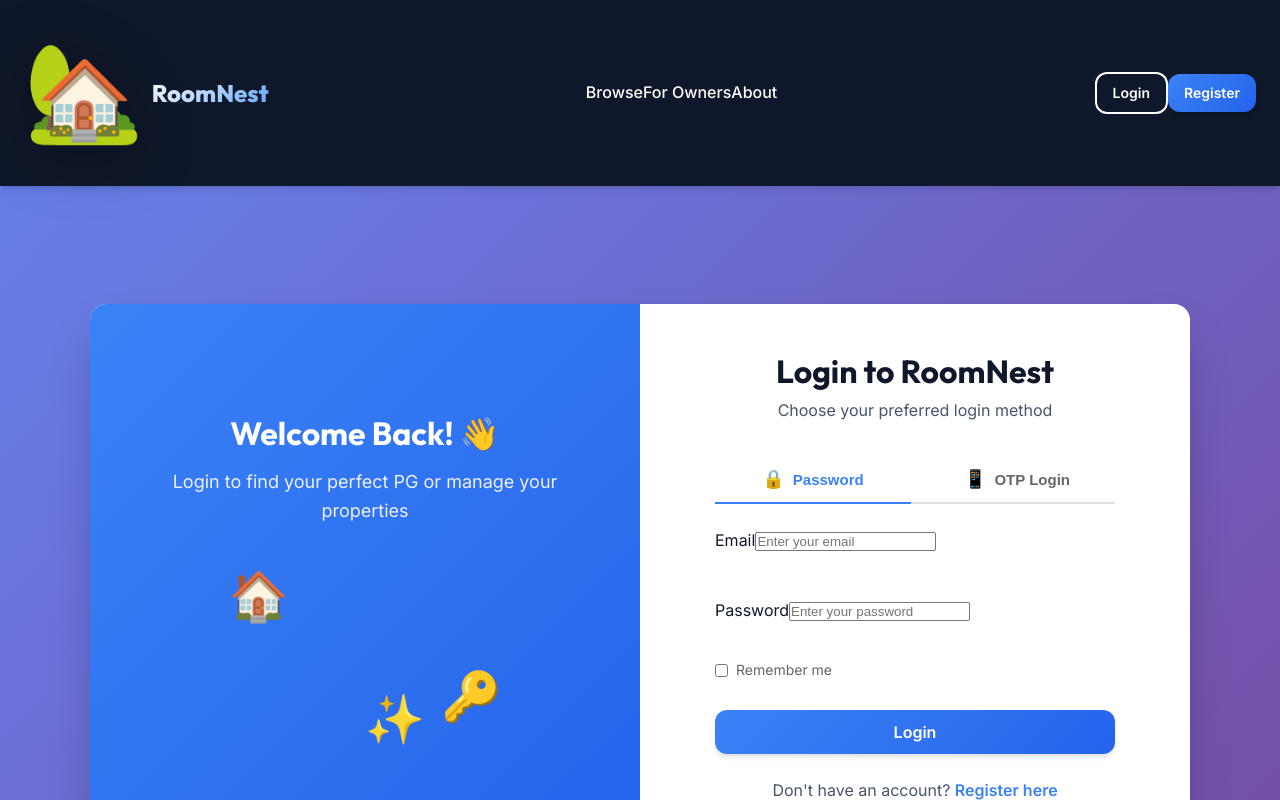
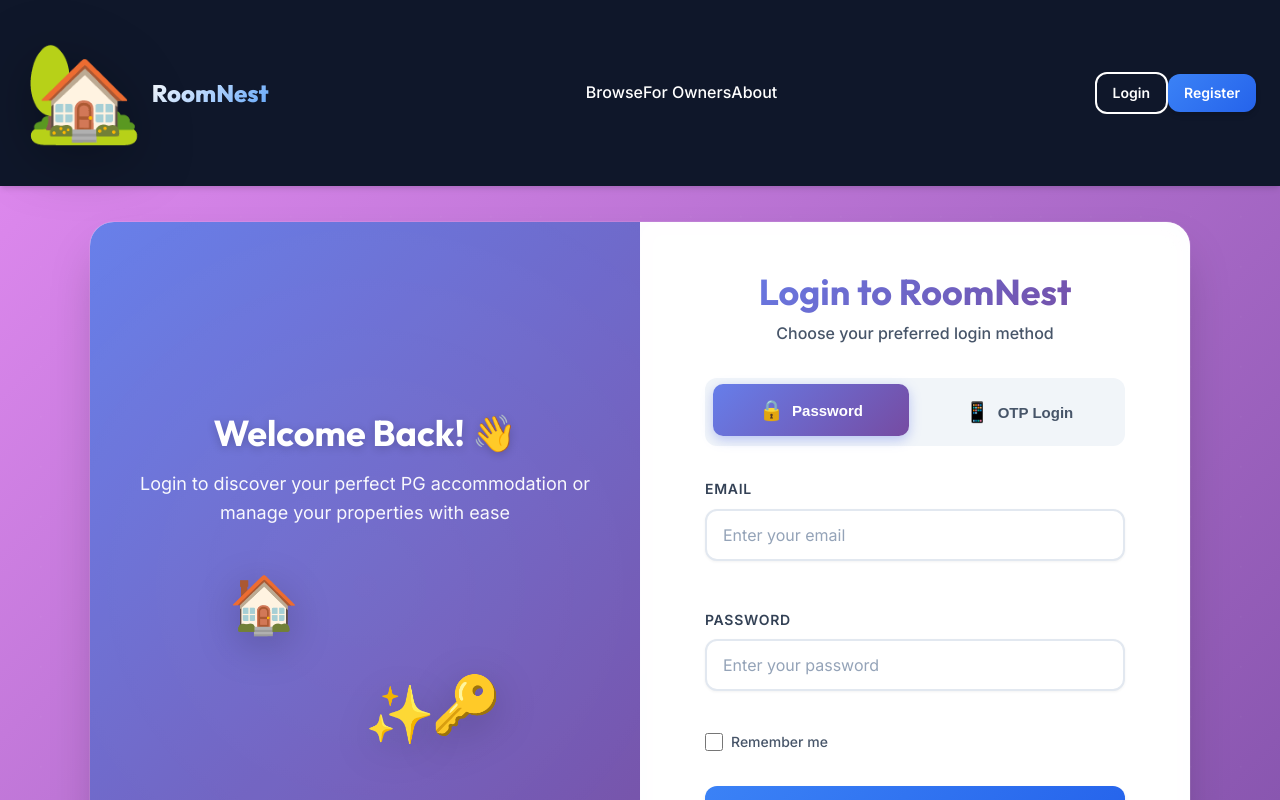
Before and after one commit to abhishekgaud7/PG_Frontend, a React (Vite) app: page /login in a window 1280 px wide. Shown: the top 800 px of the page. Built offline with nearby package versions, Linux system fonts and the light colour scheme.

Commit message:
feat: Redesign login page with modern glassmorphism and animated gradients

```diff
--- a/src/pages/Auth.css
+++ b/src/pages/Auth.css
@@ -3,8 +3,49 @@
     display: flex;
     align-items: center;
     justify-content: center;
-    background: linear-gradient(135deg, #667eea 0%, #764ba2 100%);
+    background: linear-gradient(-45deg, #667eea, #764ba2, #f093fb, #4facfe);
+    background-size: 400% 400%;
+    animation: gradientShift 15s ease infinite;
     padding: 2rem 1rem;
+    position: relative;
+    overflow: hidden;
+}
+
+.auth-page::before {
+    content: '';
+    position: absolute;
+    top: -50%;
+    left: -50%;
+    width: 200%;
+    height: 200%;
+    background: radial-gradient(circle, rgba(255, 255, 255, 0.1) 1px, transparent 1px);
+    background-size: 50px 50px;
+    animation: backgroundMove 20s linear infinite;
+    opacity: 0.3;
+}
+
+@keyframes gradientShift {
+    0% {
+        background-position: 0% 50%;
+    }
+
+    50% {
+        background-position: 100% 50%;
+    }
+
+    100% {
+        background-position: 0% 50%;
+    }
+}
+
+@keyframes backgroundMove {
+    0% {
+        transform: translate(0, 0);
+    }
+
+    100% {
+        transform: translate(50px, 50px);
+    }
 }
 
 .auth-container {
@@ -12,21 +53,62 @@
     grid-template-columns: 1fr 1fr;
     max-width: 1100px;
     width: 100%;
-    background: var(--white);
-    border-radius: var(--radius-xl);
+    background: rgba(255, 255, 255, 0.95);
+    backdrop-filter: blur(20px);
+    border-radius: 24px;
     overflow: hidden;
-    box-shadow: var(--shadow-2xl);
-    animation: fadeIn 0.5s ease-out;
+    box-shadow: 0 25px 50px -12px rgba(0, 0, 0, 0.25),
+        0 0 0 1px rgba(255, 255, 255, 0.1);
+    animation: fadeInUp 0.6s ease-out;
+    position: relative;
+    z-index: 1;
+}
+
+@keyframes fadeInUp {
+    from {
+        opacity: 0;
+        transform: translateY(30px);
+    }
+
+    to {
+        opacity: 1;
+        transform: translateY(0);
+    }
 }
 
 .auth-illustration {
-    background: linear-gradient(135deg, var(--blue-primary), var(--blue-hover));
+    background: linear-gradient(135deg, #667eea 0%, #764ba2 100%);
     padding: 3rem;
     display: flex;
     align-items: center;
     justify-content: center;
     position: relative;
     overflow: hidden;
+}
+
+.auth-illustration::before {
+    content: '';
+    position: absolute;
+    top: -50%;
+    right: -50%;
+    width: 200%;
+    height: 200%;
+    background: radial-gradient(circle, rgba(255, 255, 255, 0.1) 0%, transparent 70%);
+    animation: pulse 8s ease-in-out infinite;
+}
+
+@keyframes pulse {
+
+    0%,
+    100% {
+        transform: scale(1);
+        opacity: 0.5;
+    }
+
+    50% {
+        transform: scale(1.1);
+        opacity: 0.8;
+    }
 }
 
 .illustration-content {
@@ -37,16 +119,19 @@
 }
 
 .illustration-content h2 {
-    font-size: 2rem;
+    font-size: 2.25rem;
     margin-bottom: 1rem;
     color: var(--white);
+    font-weight: 700;
+    text-shadow: 0 2px 10px rgba(0, 0, 0, 0.2);
 }
 
 .illustration-content p {
     font-size: 1.125rem;
-    opacity: 0.9;
+    opacity: 0.95;
     margin-bottom: 2rem;
     color: var(--white);
+    line-height: 1.6;
 }
 
 .illustration-graphic {
@@ -57,8 +142,9 @@
 
 .floating-card {
     position: absolute;
-    font-size: 3rem;
+    font-size: 3.5rem;
     animation: float 3s ease-in-out infinite;
+    filter: drop-shadow(0 10px 20px rgba(0, 0, 0, 0.2));
 }
 
 .card-1 {
@@ -83,11 +169,11 @@
 
     0%,
     100% {
-        transform: translateY(0);
+        transform: translateY(0) rotate(0deg);
     }
 
     50% {
-        transform: translateY(-20px);
+        transform: translateY(-25px) rotate(5deg);
     }
 }
 
@@ -96,11 +182,13 @@
     display: flex;
     align-items: center;
     justify-content: center;
+    background: rgba(255, 255, 255, 0.6);
+    backdrop-filter: blur(10px);
 }
 
 .auth-form-wrapper {
     width: 100%;
-    max-width: 400px;
+    max-width: 420px;
 }
 
 .auth-header {
@@ -109,20 +197,75 @@
 }
 
 .auth-header h1 {
-    font-size: 2rem;
+    font-size: 2.25rem;
     margin-bottom: 0.5rem;
     color: var(--gray-900);
+    font-weight: 700;
+    background: linear-gradient(135deg, #667eea, #764ba2);
+    -webkit-background-clip: text;
+    -webkit-text-fill-color: transparent;
+    background-clip: text;
 }
 
 .auth-header p {
     color: var(--gray-600);
     font-size: 1rem;
+    font-weight: 500;
 }
 
 .auth-form {
     display: flex;
     flex-direction: column;
-    gap: 1.25rem;
+    gap: 1.5rem;
+}
+
+.form-group {
+    position: relative;
+    margin-bottom: 0;
+}
+
+.form-group label {
+    display: block;
+    font-weight: 600;
+    margin-bottom: 0.5rem;
+    color: var(--gray-700);
+    font-size: 0.875rem;
+    text-transform: uppercase;
+    letter-spacing: 0.05em;
+    transition: color 0.2s;
+}
+
+.form-group input {
+    width: 100%;
+    padding: 0.875rem 1rem;
+    font-size: 1rem;
+    font-family: var(--font-sans);
+    border: 2px solid var(--gray-200);
+    border-radius: 12px;
+    background: var(--white);
+    color: var(--gray-900);
+    transition: all 0.3s cubic-bezier(0.4, 0, 0.2, 1);
+    box-shadow: 0 1px 3px rgba(0, 0, 0, 0.05);
+}
+
+.form-group input:focus {
+    outline: none;
+    border-color: #667eea;
+    box-shadow: 0 0 0 4px rgba(102, 126, 234, 0.1),
+        0 4px 6px rgba(0, 0, 0, 0.05);
+    transform: translateY(-2px);
+}
+
+.form-group input::placeholder {
+    color: var(--gray-400);
+}
+
+.form-text {
+    display: block;
+    margin-top: 0.5rem;
+    font-size: 0.8125rem;
+    color: var(--gray-500);
+    font-style: italic;
 }
 
 .w-full {
@@ -131,100 +274,102 @@
 
 .alert {
     padding: 0.875rem 1rem;
-    border-radius: var(--radius-md);
+    border-radius: 12px;
     font-size: 0.875rem;
     font-weight: 500;
+    animation: slideDown 0.3s ease-out;
+}
+
+@keyframes slideDown {
+    from {
+        opacity: 0;
+        transform: translateY(-10px);
+    }
+
+    to {
+        opacity: 1;
+        transform: translateY(0);
+    }
 }
 
 .alert-error {
-    background: #FEE2E2;
+    background: linear-gradient(135deg, #FEE2E2, #FEF2F2);
     color: #991B1B;
     border: 1px solid #FCA5A5;
 }
 
 .auth-footer {
-    margin-top: 1.5rem;
+    margin-top: 2rem;
     text-align: center;
     color: var(--gray-600);
+    font-size: 0.9375rem;
 }
 
 .auth-footer a {
-    color: var(--blue-primary);
+    color: #667eea;
     font-weight: 600;
     text-decoration: none;
+    transition: all 0.2s;
+    position: relative;
 }
 
-.auth-footer a:hover {
-    text-decoration: underline;
+.auth-footer a::after {
+    content: '';
+    position: absolute;
+    bottom: -2px;
+    left: 0;
+    width: 0;
+    height: 2px;
+    background: linear-gradient(90deg, #667eea, #764ba2);
+    transition: width 0.3s ease;
 }
 
-/* Responsive */
-@media (max-width: 968px) {
-    .auth-container {
-        grid-template-columns: 1fr;
-    }
-
-    .auth-illustration {
-        display: none;
-    }
-
-    .auth-form-container {
-        padding: 2rem 1.5rem;
-    }
-}
-
-@media (max-width: 480px) {
-    .auth-page {
-        padding: 1rem;
-    }
-
-    .auth-form-container {
-        padding: 1.5rem 1rem;
-    }
-
-    .auth-header h1 {
-        font-size: 1.5rem;
-    }
+.auth-footer a:hover::after {
+    width: 100%;
 }
 
 /* Auth Tabs */
 .auth-tabs {
     display: flex;
-    gap: 0.5rem;
-    margin-bottom: 1.5rem;
-    border-bottom: 2px solid #e0e0e0;
+    gap: 0.75rem;
+    margin-bottom: 2rem;
+    padding: 0.5rem;
+    background: var(--gray-100);
+    border-radius: 12px;
 }
 
 .tab-btn {
     flex: 1;
-    padding: 0.75rem 1rem;
-    background: none;
+    padding: 0.875rem 1.25rem;
+    background: transparent;
     border: none;
-    border-bottom: 2px solid transparent;
+    border-radius: 10px;
     cursor: pointer;
     font-size: 0.9375rem;
     font-weight: 600;
-    color: #666;
-    transition: all 0.2s ease;
+    color: var(--gray-600);
+    transition: all 0.3s cubic-bezier(0.4, 0, 0.2, 1);
     display: flex;
     align-items: center;
     justify-content: center;
     gap: 0.5rem;
-    margin-bottom: -2px;
+    position: relative;
 }
 
 .tab-btn:hover {
-    color: var(--blue-primary);
-    background: rgba(33, 150, 243, 0.05);
+    color: #667eea;
+    background: rgba(102, 126, 234, 0.1);
 }
 
 .tab-btn.active {
-    color: var(--blue-primary);
-    border-bottom-color: var(--blue-primary);
+    color: var(--white);
+    background: linear-gradient(135deg, #667eea, #764ba2);
+    box-shadow: 0 4px 12px rgba(102, 126, 234, 0.4);
+    transform: translateY(-2px);
 }
 
 .tab-icon {
-    font-size: 1.125rem;
+    font-size: 1.25rem;
 }
 
 /* Form Options */
@@ -241,41 +386,108 @@
     gap: 0.5rem;
     cursor: pointer;
     font-size: 0.875rem;
-    color: #666;
+    color: var(--gray-600);
+    font-weight: 500;
+    transition: color 0.2s;
+}
+
+.checkbox-label:hover {
+    color: var(--gray-900);
 }
 
 .checkbox-label input[type="checkbox"] {
-    width: auto;
+    width: 18px;
+    height: 18px;
     margin: 0;
     cursor: pointer;
+    accent-color: #667eea;
 }
 
 .forgot-link {
     font-size: 0.875rem;
-    color: var(--blue-primary);
+    color: #667eea;
     text-decoration: none;
     font-weight: 600;
+    transition: all 0.2s;
 }
 
 .forgot-link:hover {
+    color: #764ba2;
     text-decoration: underline;
+}
+
+/* Button Enhancements */
+.btn-block {
+    width: 100%;
+    padding: 1rem 1.5rem;
+    font-size: 1rem;
+    font-weight: 600;
+    border-radius: 12px;
+    transition: all 0.3s cubic-bezier(0.4, 0, 0.2, 1);
+}
+
+.btn-primary {
+    background: linear-gradient(135deg, #667eea, #764ba2);
+    box-shadow: 0 4px 15px rgba(102, 126, 234, 0.4);
+}
+
+.btn-primary:hover:not(:disabled) {
+    transform: translateY(-3px);
+    box-shadow: 0 8px 25px rgba(102, 126, 234, 0.5);
+}
+
+.btn-primary:active:not(:disabled) {
+    transform: translateY(-1px);
+}
+
+.btn-primary:disabled {
+    opacity: 0.6;
+    cursor: not-allowed;
 }
 
 /* Error Message Enhancements */
 .error-message {
-    padding: 0.875rem 1rem;
-    background: #FEE2E2;
+    padding: 1rem 1.25rem;
+    background: linear-gradient(135deg, #FEE2E2, #FEF2F2);
     color: #991B1B;
     border: 1px solid #FCA5A5;
-    border-radius: var(--radius-md);
+    border-radius: 12px;
     font-size: 0.875rem;
     margin-bottom: 1rem;
+    animation: shake 0.5s ease-in-out;
+    box-shadow: 0 2px 8px rgba(239, 68, 68, 0.1);
+}
+
+@keyframes shake {
+
+    0%,
+    100% {
+        transform: translateX(0);
+    }
+
+    10%,
+    30%,
+    50%,
+    70%,
+    90% {
+        transform: translateX(-5px);
+    }
+
+    20%,
+    40%,
+    60%,
+    80% {
+        transform: translateX(5px);
+    }
 }
 
 .attempts-warning {
     margin-top: 0.5rem;
     font-weight: 600;
     font-size: 0.8125rem;
+    display: flex;
+    align-items: center;
+    gap: 0.25rem;
 }
 
 /* OTP Verification */
@@ -289,22 +501,77 @@
 
 .otp-instruction {
     text-align: center;
-    color: #666;
+    color: var(--gray-600);
     font-size: 0.9375rem;
+    line-height: 1.6;
+}
+
+.otp-instruction strong {
+    color: #667eea;
+    font-weight: 600;
 }
 
 .btn-link {
     background: none;
     border: none;
-    color: var(--blue-primary);
+    color: #667eea;
     font-size: 0.875rem;
     font-weight: 600;
     cursor: pointer;
     padding: 0.5rem;
-    transition: opacity 0.2s;
+    transition: all 0.2s;
+    border-radius: 6px;
 }
 
 .btn-link:hover {
-    opacity: 0.8;
-    text-decoration: underline;
+    background: rgba(102, 126, 234, 0.1);
+    color: #764ba2;
 }
+
+/* Responsive */
+@media (max-width: 968px) {
+    .auth-container {
+        grid-template-columns: 1fr;
+        max-width: 500px;
+    }
+
+    .auth-illustration {
+        display: none;
+    }
+
+    .auth-form-container {
+        padding: 2.5rem 2rem;
+    }
+
+    .auth-header h1 {
+        font-size: 2rem;
+    }
+}
+
+@media (max-width: 480px) {
+    .auth-page {
+        padding: 1rem;
+    }
+
+    .auth-form-container {
+        padding: 2rem 1.5rem;
+    }
+
+    .auth-header h1 {
+        font-size: 1.75rem;
+    }
+
+    .auth-tabs {
+        gap: 0.5rem;
+        padding: 0.375rem;
+    }
+
+    .tab-btn {
+        padding: 0.75rem 1rem;
+        font-size: 0.875rem;
+    }
+
+    .tab-icon {
+        font-size: 1.125rem;
+    }
+}
--- a/src/pages/Login.jsx
+++ b/src/pages/Login.jsx
@@ -140,7 +140,7 @@ const Login = () => {
                 <div className="auth-illustration">
                     <div className="illustration-content">
                         <h2>Welcome Back! 👋</h2>
-                        <p>Login to find your perfect PG or manage your properties</p>
+                        <p>Login to discover your perfect PG accommodation or manage your properties with ease</p>
                         <div className="illustration-graphic">
                             <div className="floating-card card-1">🏠</div>
                             <div className="floating-card card-2">🔑</div>
```
